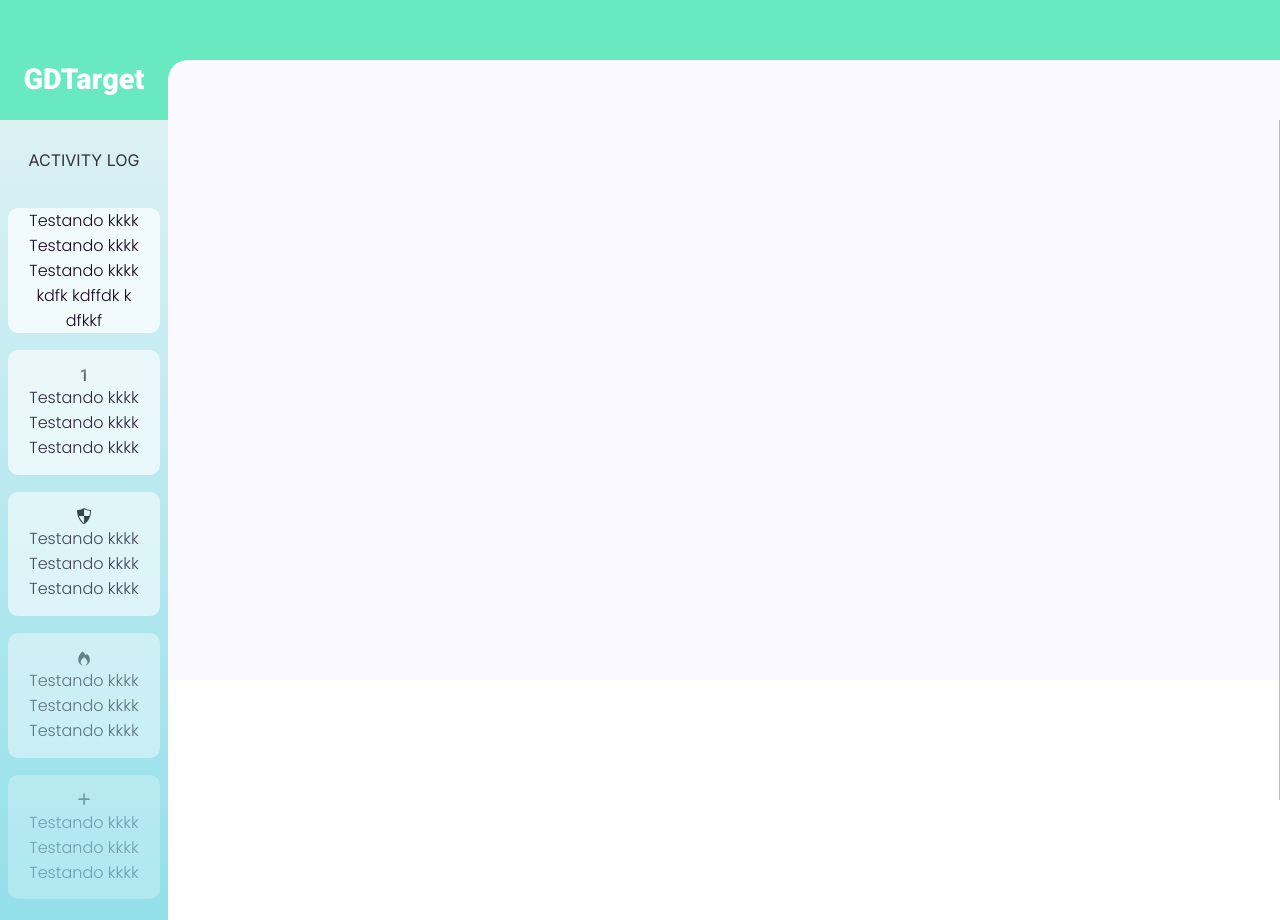
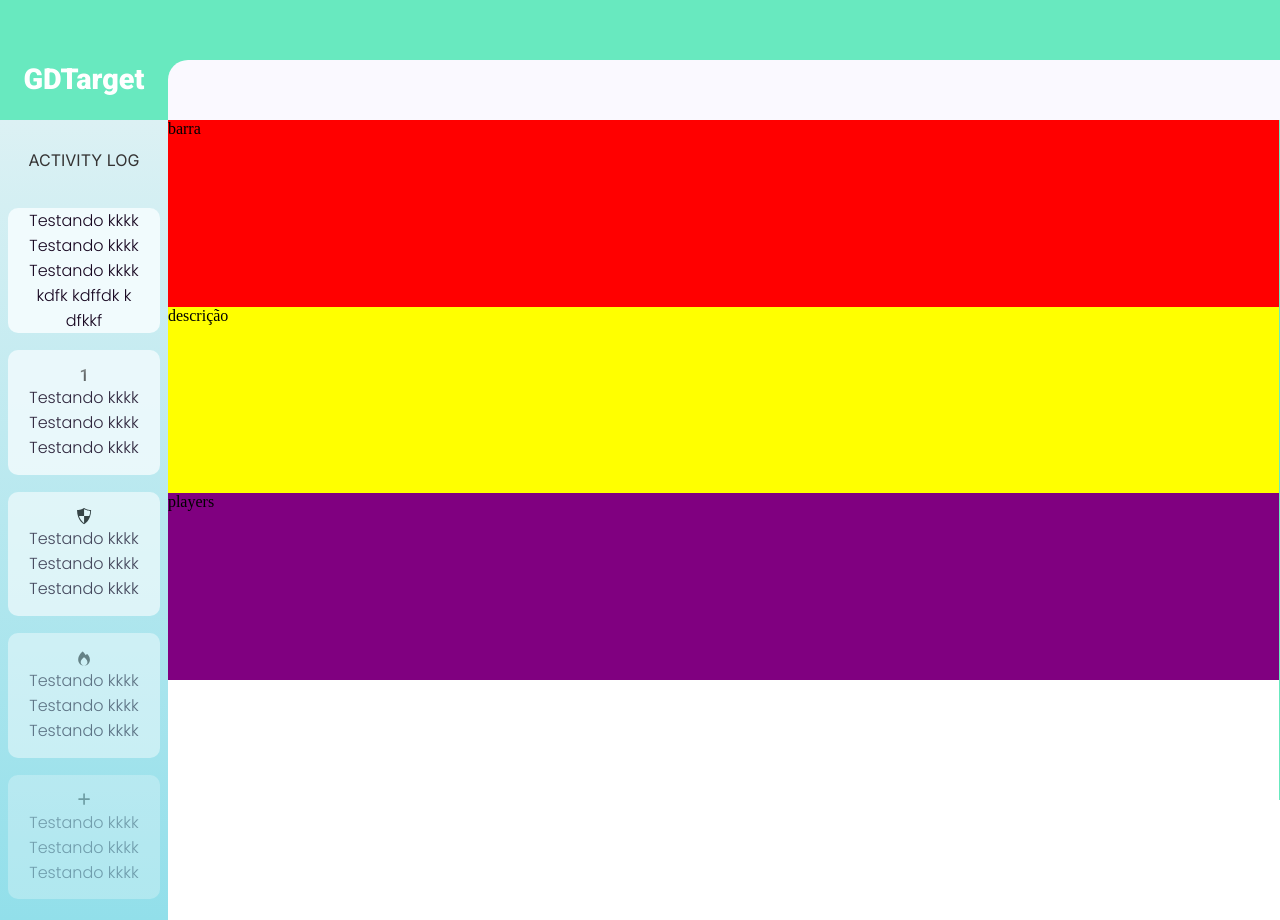
Before and after one commit to GabrielDavid1/GDTarget, a React (Vite) app: page / in a window 1280 px wide. Built offline with nearby package versions, Linux system fonts and the light colour scheme.

Commit message:
Main model struct dfined

```diff
--- a/src/App.tsx
+++ b/src/App.tsx
@@ -13,6 +13,9 @@ import {
   HeaderTitle,
   AppAsideHeader,
   AppAsideContent,
+  MainPowerBar,
+  MainDescription,
+  MainPlayers,
 } from "./AppStyle";
 import "./styles/global.css";
 
@@ -65,7 +68,11 @@ function App() {
       </AppAside>
 
       <AppMain>
-        <AppContent></AppContent>
+        <AppContent>
+          <MainPowerBar> barra </MainPowerBar>
+          <MainDescription> descrição </MainDescription>
+          <MainPlayers> players </MainPlayers>
+        </AppContent>
         <AppFooter></AppFooter>
       </AppMain>
     </AppContainer>
--- a/src/AppStyle.ts
+++ b/src/AppStyle.ts
@@ -85,10 +85,31 @@ export const AppMain = styled.main`
     height: 100%;
 `;
 
-export const AppContent = styled.main`
+export const AppContent = styled.div`
     width: 100%;
     height: 70%;
     background-color: ${theme.colors.MAIN};
+    display: flex;
+    flex-direction: column;
+    justify-content: space-between;
+`;
+
+export const MainPowerBar = styled.main`
+    width: 100%;
+    height: 33.33%;
+    background-color: red;
+`;
+
+export const MainDescription = styled.main`
+    width: 100%;
+    height: 33.33%;
+    background-color: yellow;
+`;
+
+export const MainPlayers = styled.main`
+    width: 100%;
+    height: 33.33%;
+    background-color: purple;
 `;
 
 export const AppFooter = styled.main`
--- a/src/styles/theme.ts
+++ b/src/styles/theme.ts
@@ -19,7 +19,7 @@ export const theme = {
             style: 'italic',
             weight: 'bold'
         },
-        TIME_TEXT: {
+        DESCRIPTION_TEXT: {
             color: '#A3A3A6',
             size: '4rem',
             style: 'bold'
```
